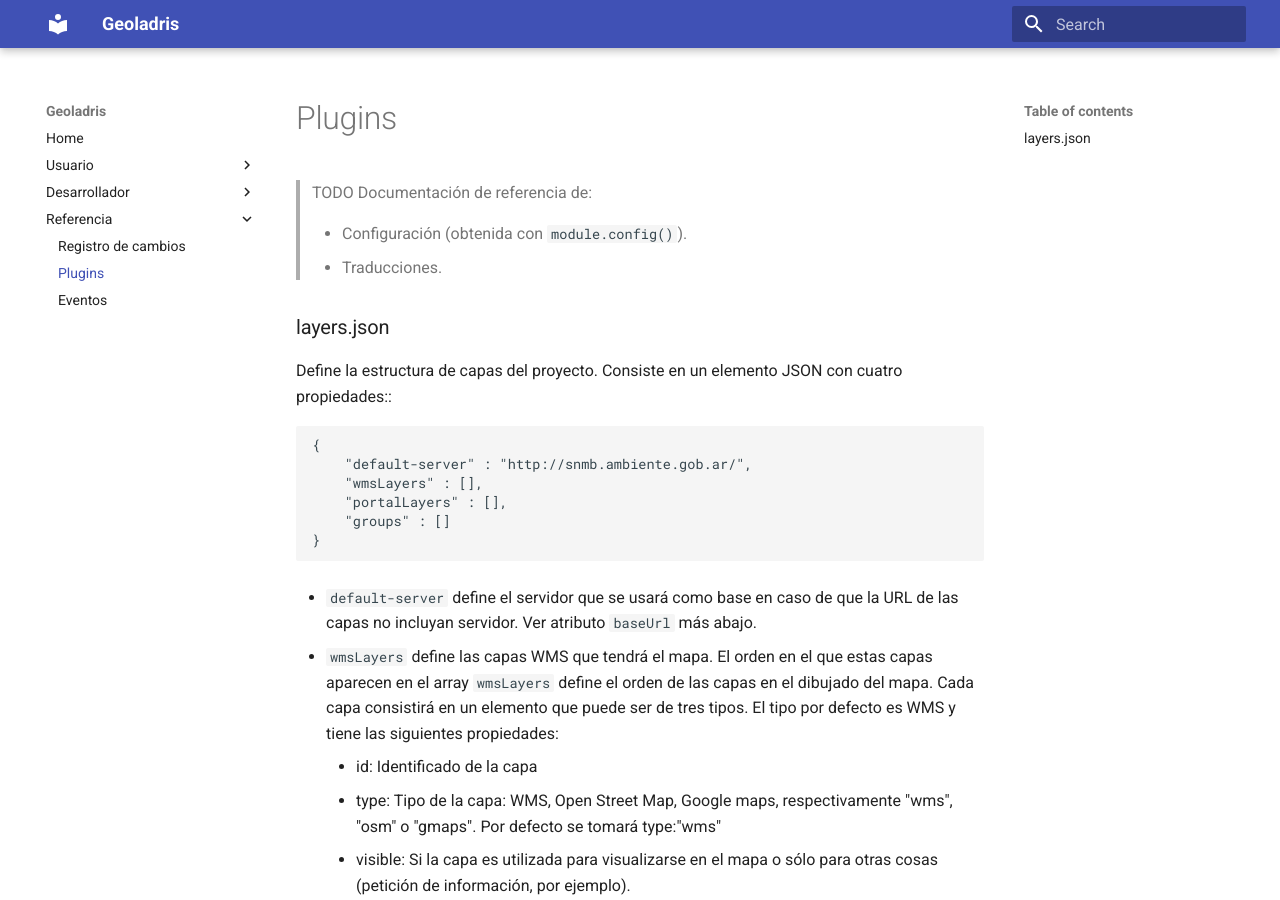
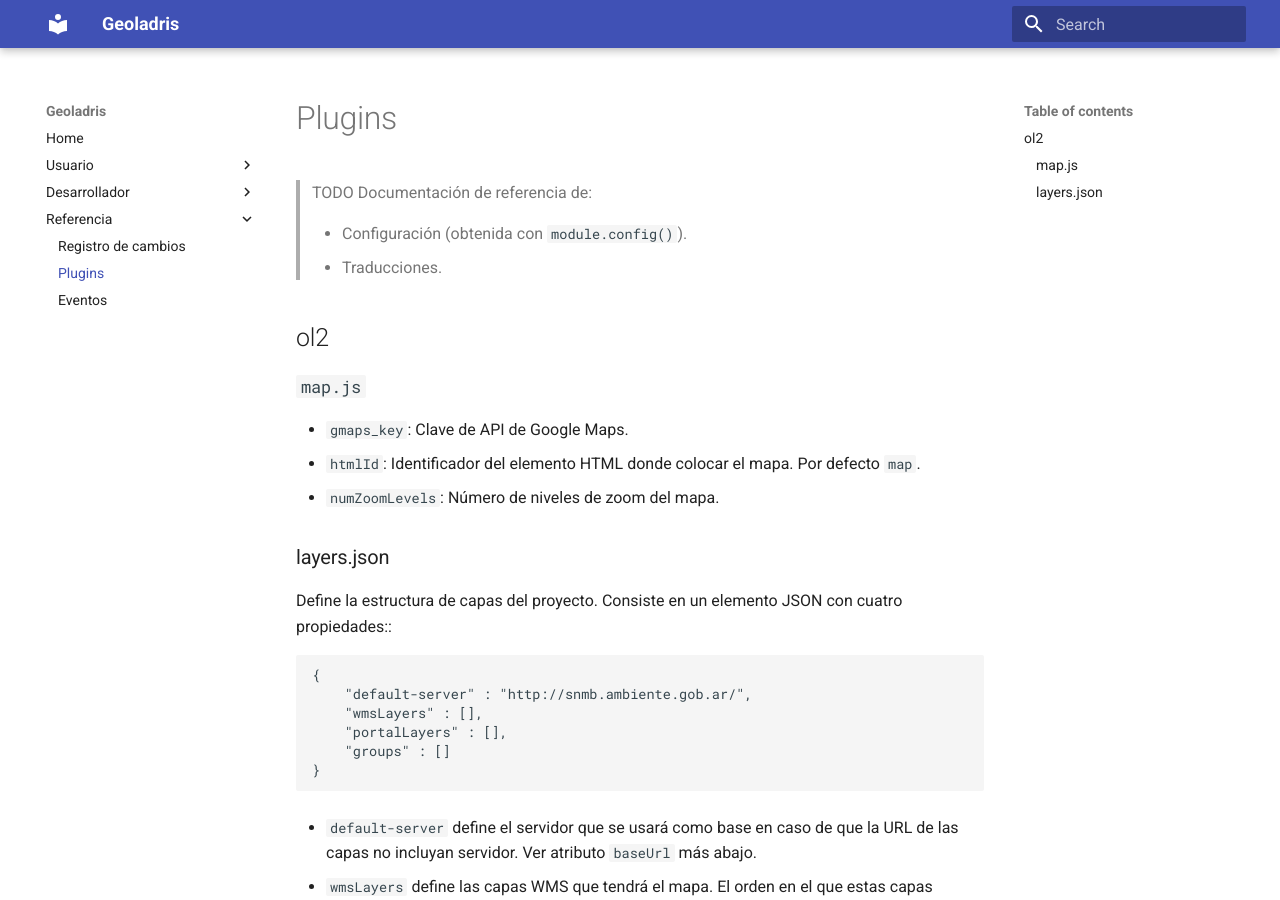
Before and after one commit to geoladris/doc, an MkDocs documentation site: the page built from docs/ref/plugins.md, in a window 1280 px wide and 900 px high. Built offline with MkDocs 1.6.1 and Material for MkDocs 9.7.7, drawn with Linux system fonts in a browser that asks for light colours; old or Windows-style settings are respelled for this version of MkDocs.

Commit message:
Ref doc for map.js

```diff
--- a/docs/ref/plugins.md
+++ b/docs/ref/plugins.md
@@ -3,6 +3,14 @@
 >
 > * Configuración (obtenida con `module.config()`).
 > * Traducciones.
+
+## ol2
+
+### `map.js`
+
+* `gmaps_key`: Clave de API de Google Maps.
+* `htmlId`: Identificador del elemento HTML donde colocar el mapa. Por defecto `map`.
+* `numZoomLevels`: Número de niveles de zoom del mapa.
 
 ### layers.json
 
```
